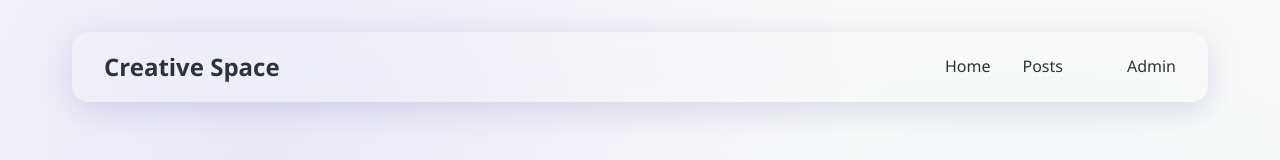
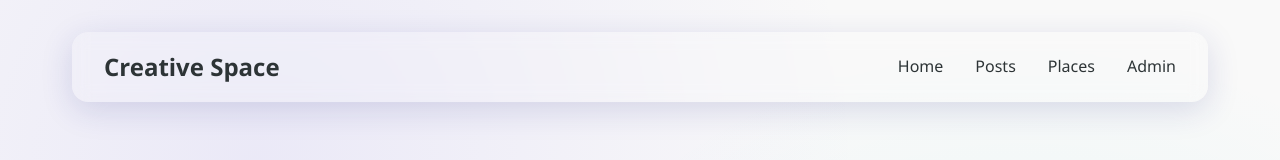
Before and after one commit to adfar/dashboard, a plain HTML site: page public/index.html in a window 1280 px wide. Shown: the top 160 px of the page. Drawn offline with Linux system fonts and the light colour scheme; no server answers.

Commit message:
correct link

```diff
--- a/public/index.html
+++ b/public/index.html
@@ -14,7 +14,7 @@
                 <div class="nav-links">
                     <a href="/">Home</a>
                     <a href="posts.html">Posts</a>
-                    <a href="exploraitions.com/somewhere_else"></a>
+                    <a href="exploraitions.com/somewhere_else">Places</a>
                     <a href="/admin">Admin</a>
                 </div>
             </nav>
```
